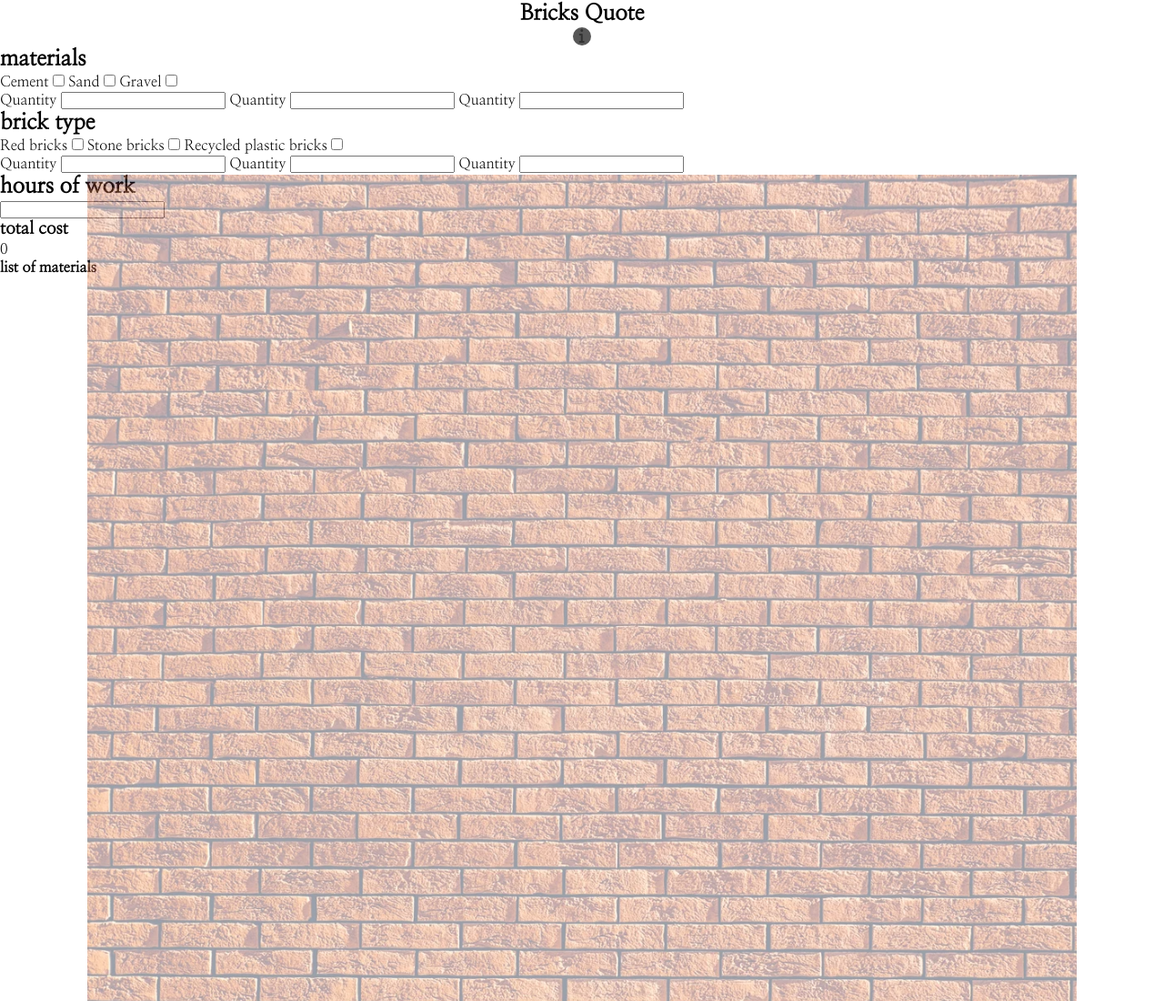
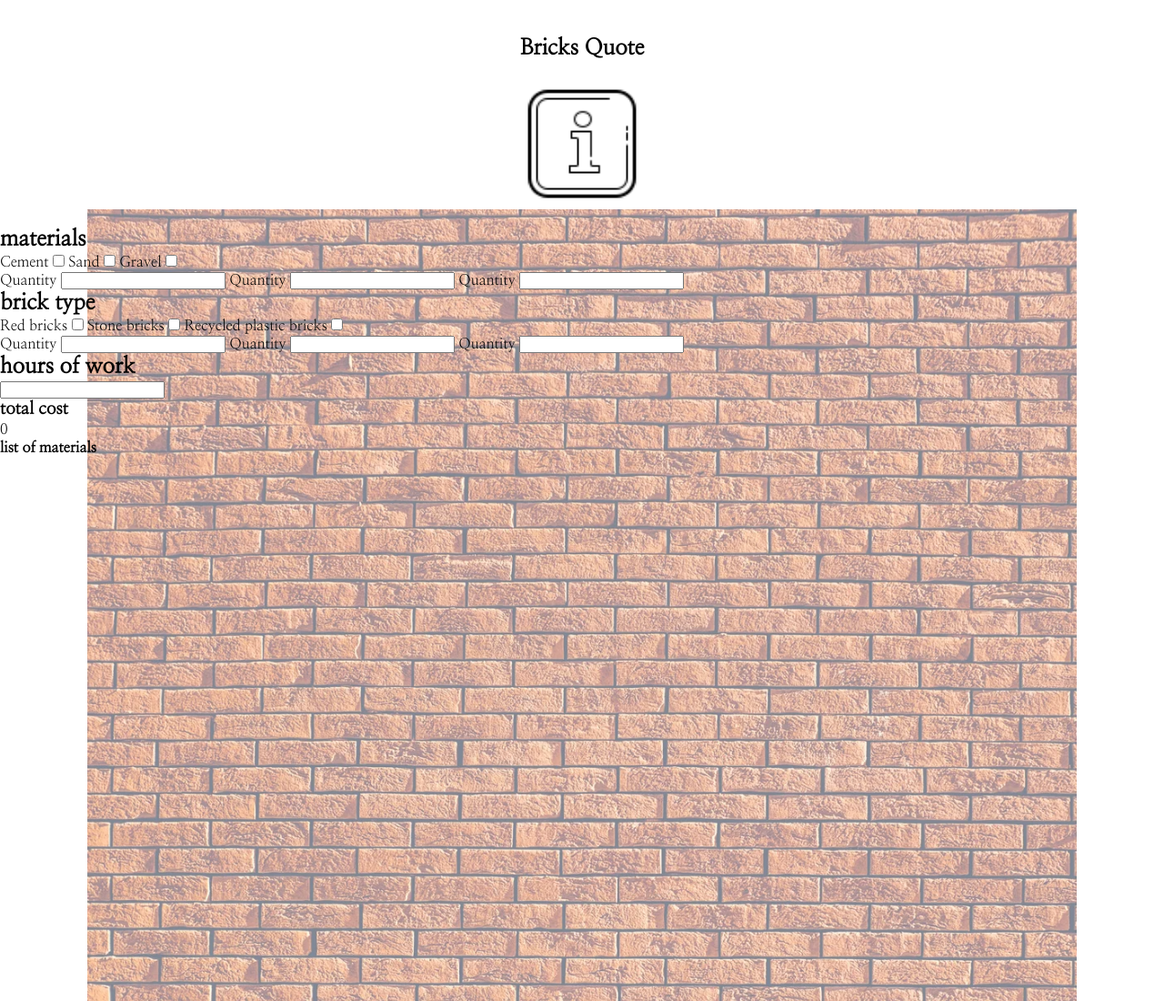
Before and after one commit to DevFabrizio/Fabrizio-Project-Two, a plain HTML site: page index.html in a window 1280 px wide. Shown: the top 1100 px of the page at 91% size. Drawn offline with Linux system fonts and the light colour scheme.

Commit message:
add z-index to main bg and image instead of span

```diff
--- a/assets/css/style.css
+++ b/assets/css/style.css
@@ -12,28 +12,22 @@ body{
     font-family: 'Nanum Myeongjo';
 }
 
-img{
-    opacity: 0.4;
+#main-bg{
     width: 85%;
     margin-left: 7.5%;
     margin-top: 15%;
     position: absolute;
+    opacity: 0.5;
+    z-index: -1;
 }
 
 #header{
     display: flex;
     flex-direction: column;
     align-items: center;
+    margin-top: 3vw;
 }
 
 #info-icon{
-    background-color: rgb(46, 46, 46);
-    opacity: 0.8;
-    border-radius: 50%;
-    height: 20px;
-    width: 20px;
+    height: 14vw;
 }
-
-#info-icon > i{
-    margin-left: 34%;
-}
--- a/index.html
+++ b/index.html
@@ -1,5 +1,5 @@
 <!DOCTYPE html>
-<html lang="en">
+<html lang="en-US">
     <!-- head section with information about author, keywords, style links and general SEO best practices -->
 <head>
     <meta charset="UTF-8">
@@ -13,13 +13,11 @@
     <title>Bricks Quote</title>
 </head>
 <body>
-    <img src="assets/img/bernard-hermant-OjwQ9WywGsw-unsplash-min.webp" alt="an image of a wall of red bricks">
+    <img id="main-bg" src="assets/img/bernard-hermant-OjwQ9WywGsw-unsplash-min.webp" alt="an image of a wall of red bricks">
     <!-- header section with a visible title and a icon -->
     <section id="header">
         <h1 id="header-tile">Bricks Quote</h1>
-        <span id="info-icon">
-            <i class="fa-solid fa-info"></i>
-        </span>
+        <img id="info-icon" src="assets/img/icons8-info-quadrato-100.png" alt="the image of in information icon">
     </section>
     <main id="interactive-container">
         <section id="materials">
```
Also changed, not shown: assets/img/icons8-info-quadrato-100.png (added).
